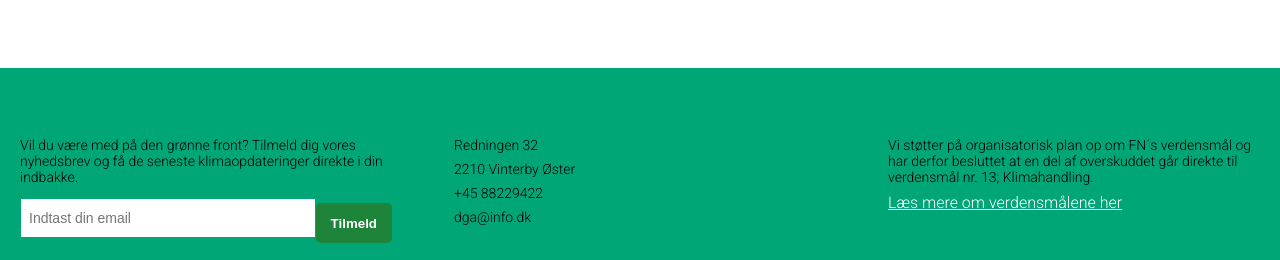
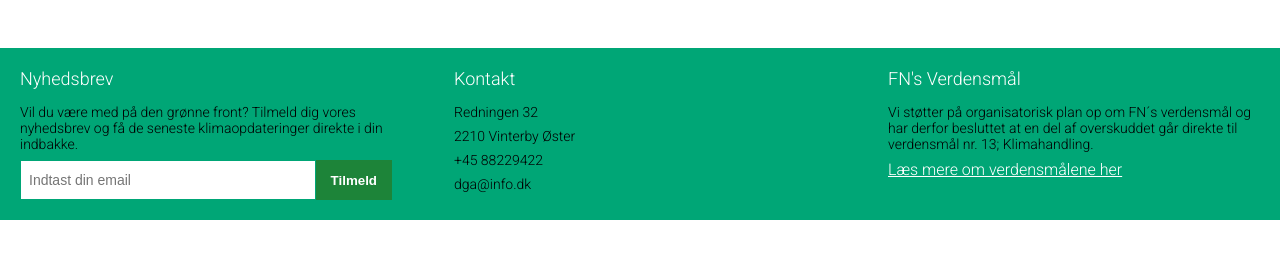
Before and after one commit to gllmsb/DGA, a React (Vite) app in the folder dga-opgave/: page / in a window 1280 px wide. Shown: the part 948-1208 px from the top of the page. After the commit the page ends 1168 px from the top, so only its background shows below. Built offline with nearby package versions, Linux system fonts and the light colour scheme; no server answers.

Commit message:
Footer fix alignments

```diff
--- a/dga-opgave/src/components/Footer/Footer.jsx
+++ b/dga-opgave/src/components/Footer/Footer.jsx
@@ -53,7 +53,6 @@ export const Footer = ({ isLoggedIn }) => {
         </a>
       </div>
 
-      {/* Full-Screen Modal for Login Requirement */}
       {showModal && (
         <div className={styles.modalOverlay} onClick={() => setShowModal(false)}>
           <div className={styles.modalContent} onClick={(e) => e.stopPropagation()}>
--- a/dga-opgave/src/components/Footer/Footer.module.scss
+++ b/dga-opgave/src/components/Footer/Footer.module.scss
@@ -16,10 +16,13 @@
   text-align: left;
 
   h3 {
-    font-size: 20px;
-    margin-bottom: 25px;
+    font-size: 18px;
+    margin-bottom: 15px;
+    text-align: left !important;
+    color: white;
     font-weight: 300;
   }
+
 
   p {
     font-size: 14px;
@@ -49,6 +52,7 @@
 
   button {
     padding: 8px 15px;
+    margin-top: -20px;
     border: none;
     background: $secondary;
     color: white;
@@ -57,9 +61,10 @@
     transition: background 0.3s;
     height: 40px;
     box-sizing: border-box;
+    border-radius: 0px !important;
 
     &:hover {
-      background: darken($secondary, 10%);
+      background: $secondary;
     }
   }
 }
@@ -80,9 +85,9 @@
 .modalContent {
   background: white;
   padding: 20px;
-  border-radius: 8px;
   text-align: center;
   max-width: 300px;
+  border-radius: 5px;
 }
 
 .modalContent p {
--- a/dga-opgave/src/components/Navigation/Navigation.module.scss
+++ b/dga-opgave/src/components/Navigation/Navigation.module.scss
@@ -48,7 +48,6 @@
 
 .icon {
   display: flex;
-  margin-top: 20px;
   gap: 10px;
 
   img {
```
